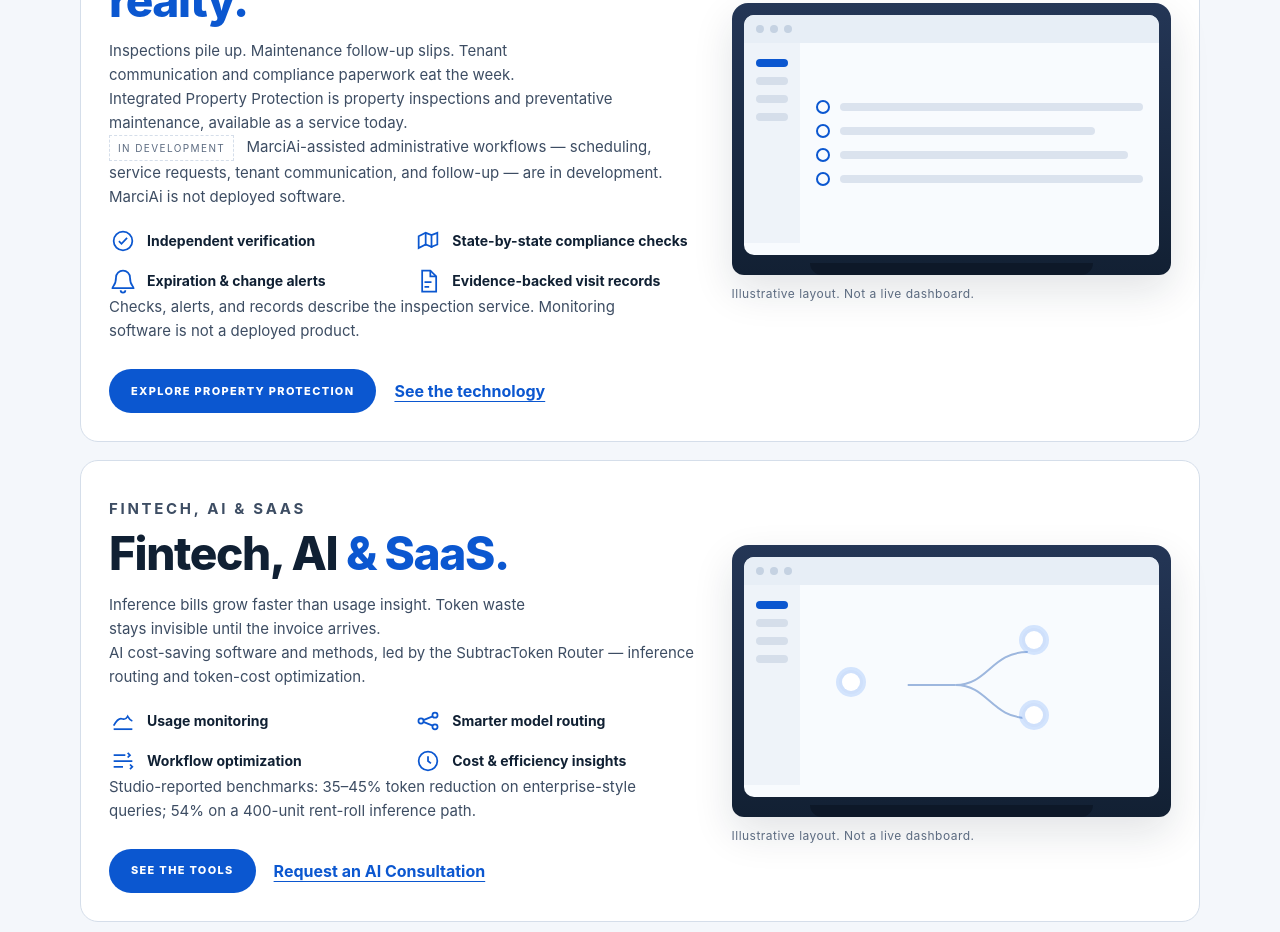
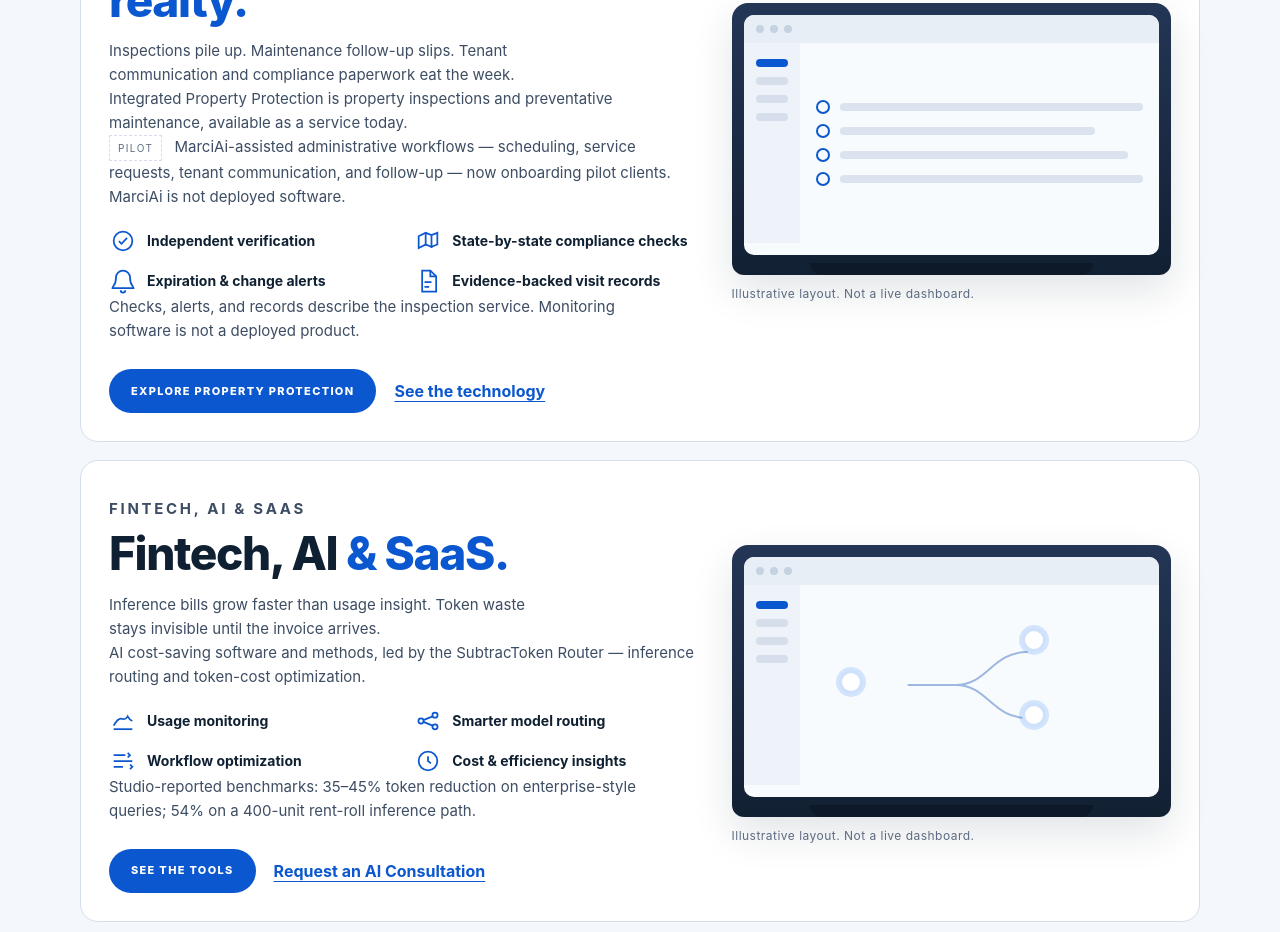
Before and after one commit to michaelchaves-dev/SubtractArchitect_Website-, a plain HTML site: page index.html in a window 1280 px wide. Shown: the part 940-1872 px from the top of the page. Drawn offline with Linux system fonts and the light colour scheme.

Commit message:
MarciAi framing: In development -> Pilot (now onboarding pilot clients), per Michael's Oct 25 ruling

```diff
--- a/index.html
+++ b/index.html
@@ -232,7 +232,7 @@
               <h2>Property management <span>&amp; realty.</span></h2>
               <p class="problem">Inspections pile up. Maintenance follow-up slips. Tenant communication and compliance paperwork eat the week.</p>
               <p class="offer-line">Integrated Property Protection is property inspections and preventative maintenance, available as a service today.</p>
-              <p class="offer-line offer-follow"><span class="status dev">In development</span> MarciAi-assisted administrative workflows — scheduling, service requests, tenant communication, and follow-up — are in development. MarciAi is not deployed software.</p>
+              <p class="offer-line offer-follow"><span class="status dev">Pilot</span> MarciAi-assisted administrative workflows — scheduling, service requests, tenant communication, and follow-up — now onboarding pilot clients. MarciAi is not deployed software.</p>
               <ul class="benefits">
                 <li><span class="icon" aria-hidden="true"><svg viewBox="0 0 24 24" fill="none" stroke="currentColor" stroke-width="1.5"><circle cx="12" cy="12" r="8"/><path d="M8.5 12.2l2.2 2.2 4.8-5"/></svg></span>Independent verification</li>
                 <li><span class="icon" aria-hidden="true"><svg viewBox="0 0 24 24" fill="none" stroke="currentColor" stroke-width="1.5"><path d="M4 18V8l6-3 5 2 5-2v10l-5 2-5-2-6 3z"/><path d="M10 5.2V16M15 7.1V18"/></svg></span>State-by-state compliance checks</li>
```
